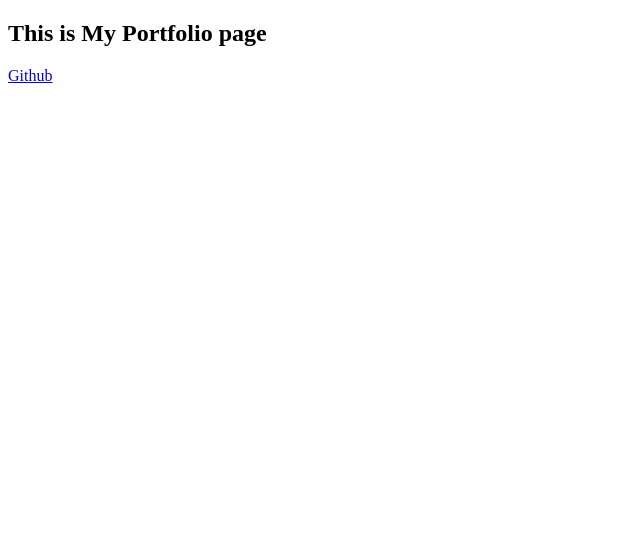
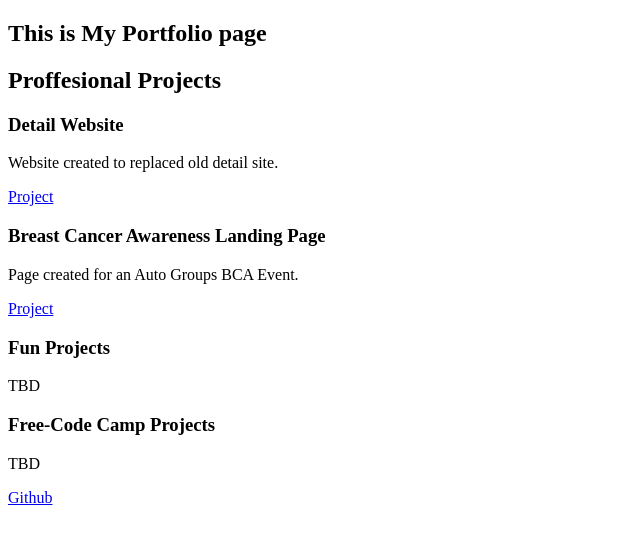
Before and after one commit to Jmorrissette1/Portfolio-Web-Site, a plain HTML site: page index.html in a window 1280 px wide. Shown: the whole page, without its empty margins (0-640 px from the left). Drawn offline with Linux system fonts and the light colour scheme.

Commit message:
Update index.html

```diff
--- a/index.html
+++ b/index.html
@@ -19,9 +19,32 @@
 
     <!--- Projects section-->
     <section id="projects">
+        <div>
 
+            <h1> Proffesional Projects </h1>
+            <h3>Detail Website</h3>
+            <p>Website created to replaced old detail site.</p>
+            <p>
+                <a href="https://jmorrissette1.github.io/detail_website/">Project</a>
+            </p>
+            <h3>Breast Cancer Awareness Landing Page</h3>
+            <p>Page created for an Auto Groups BCA Event.</p>
+            <p>
+                <a href="https://jmorrissette1.github.io/BCA-Landing-Page-2020/">Project</a>
+            </p>
+        </div>
+        <div>
+            <h3> Fun Projects</h3>
+            <p>TBD</p>
+        </div>
+        <div>
+            <h3>Free-Code Camp Projects</h3>
+            <p>TBD</p>
+        </div>
     </section>
 
-    <a href="https://github.com/Jmorrissette1" id="profile-link">Github</a>
+    <section id="social-section">
+         <a href="https://github.com/Jmorrissette1" id="profile-link">Github</a>
+    </section>
 </body>
 </html>
```
